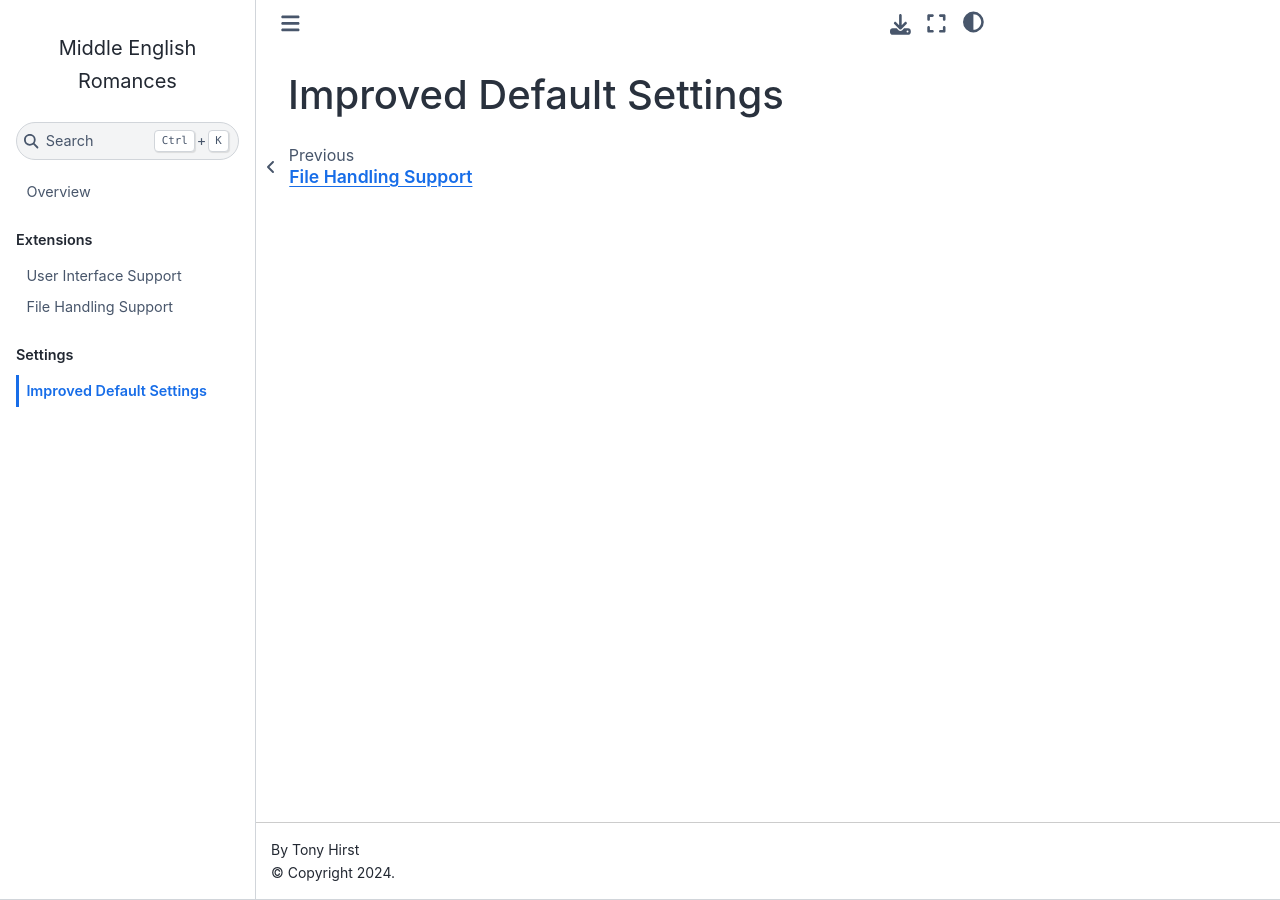
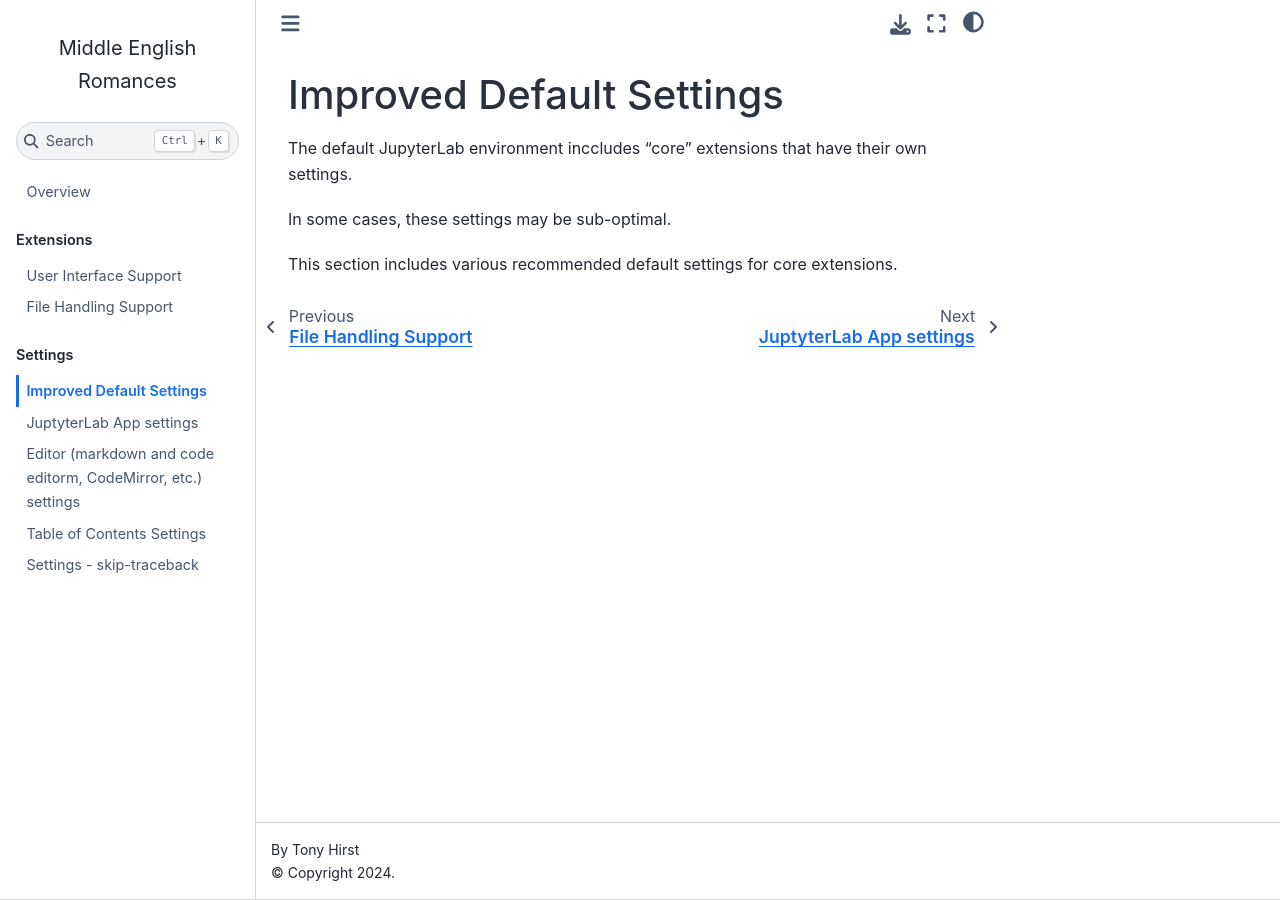
Before and after one commit to innovationOUtside/ou-tm351-jl-extensions, a Jupyter Book: the page built from docs/improved-default-settings.md, in a window 1280 px wide. Built offline with Jupyter Book 1.0.4 settings and Sphinx 7.4.7 and the Sphinx Book theme 1.1.4, drawn with Linux system fonts in a browser that asks for light colours; pages that are not in the unit, such as notebooks, are missing from menus.

Commit message:
update docs

```diff
--- a/docs/_toc.yml
+++ b/docs/_toc.yml
@@ -9,3 +9,7 @@ parts:
 - caption: Settings
   chapters:
   - file: improved-default-settings
+  - file: settings-apputils
+  - file: settings-codemirror
+  - file: settings-toc
+  - file: settings-skip-traceback
--- a/docs/improved-default-settings.md
+++ b/docs/improved-default-settings.md
@@ -1 +1,7 @@
 # Improved Default Settings
+
+The default JupyterLab environment inccludes "core" extensions that have their own settings.
+
+In some cases, these settings may be sub-optimal.
+
+This section includes various recommended default settings for core extensions.
```
Also changed, not shown: docs/settings-apputils.md (added, +13 -0 lines), docs/settings-codemirror.md (added, +45 -0 lines), docs/settings-skip-traceback.md (added, +12 -0 lines), docs/settings-toc.md (added, +16 -0 lines), docs/user-interface-support.md (+1 -1 lines).
